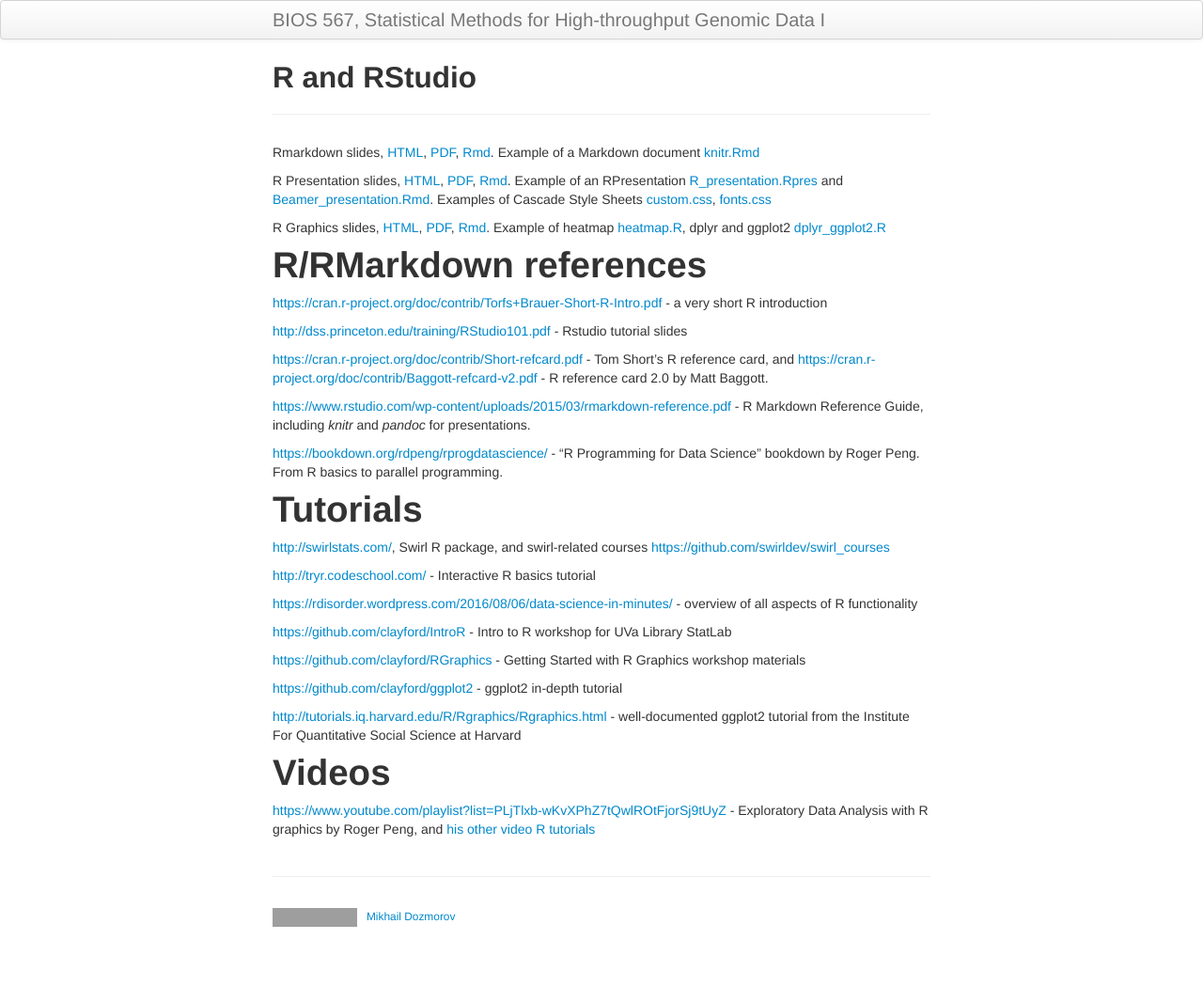
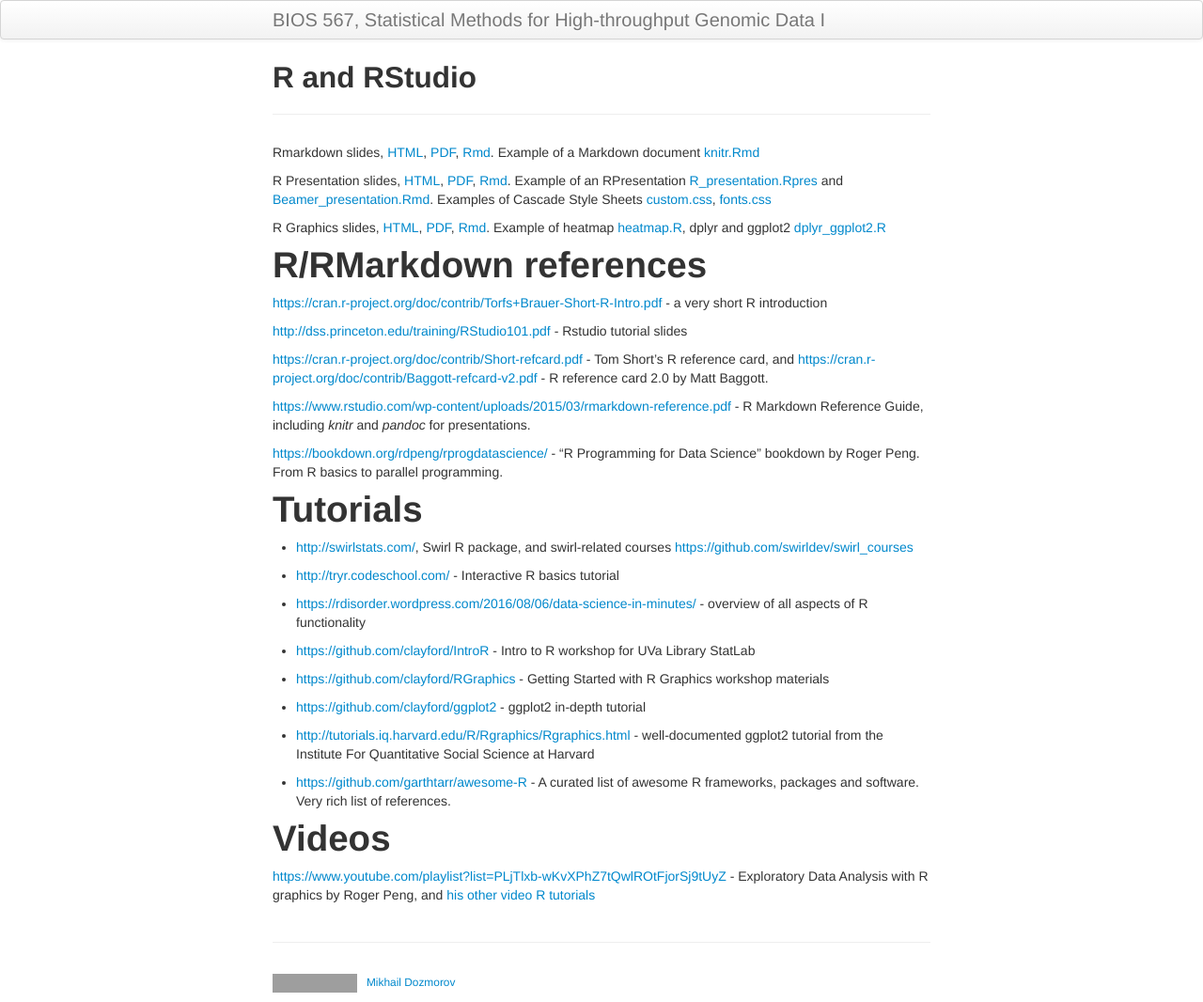
Before and after one commit to mdozmorov/BIOS567, a Jekyll site: the page built from pages/01_R.md, in a window 1280 px wide. Shown: the whole page at 94% size. Built offline with Jekyll 4.4.1, drawn with Linux system fonts in a browser that asks for light colours; before the commit the page ends 996 px from its top, so only the background shows below that; grey boxes are pictures that could not be loaded.

Commit message:
Add avesome-R

```diff
--- a/pages/01_R.md
+++ b/pages/01_R.md
@@ -24,19 +24,21 @@ R Graphics slides, [HTML](/BIOS567/assets/presentation_Graphics/3_Reports_graphi
 
 # Tutorials
 
-[http://swirlstats.com/](http://swirlstats.com/), Swirl R package, and swirl-related courses [https://github.com/swirldev/swirl_courses](https://github.com/swirldev/swirl_courses)
+- [http://swirlstats.com/](http://swirlstats.com/), Swirl R package, and swirl-related courses [https://github.com/swirldev/swirl_courses](https://github.com/swirldev/swirl_courses)
 
-[http://tryr.codeschool.com/](http://tryr.codeschool.com/) - Interactive R basics tutorial
+- [http://tryr.codeschool.com/](http://tryr.codeschool.com/) - Interactive R basics tutorial
 
-[https://rdisorder.wordpress.com/2016/08/06/data-science-in-minutes/](https://rdisorder.wordpress.com/2016/08/06/data-science-in-minutes/) - overview of all aspects of R functionality
+- [https://rdisorder.wordpress.com/2016/08/06/data-science-in-minutes/](https://rdisorder.wordpress.com/2016/08/06/data-science-in-minutes/) - overview of all aspects of R functionality
 
-[https://github.com/clayford/IntroR](https://github.com/clayford/IntroR) - Intro to R workshop for UVa Library StatLab
+- [https://github.com/clayford/IntroR](https://github.com/clayford/IntroR) - Intro to R workshop for UVa Library StatLab
 
-[https://github.com/clayford/RGraphics](https://github.com/clayford/RGraphics) - Getting Started with R Graphics workshop materials
+- [https://github.com/clayford/RGraphics](https://github.com/clayford/RGraphics) - Getting Started with R Graphics workshop materials
 
-[https://github.com/clayford/ggplot2](https://github.com/clayford/ggplot2) - ggplot2 in-depth tutorial
+- [https://github.com/clayford/ggplot2](https://github.com/clayford/ggplot2) - ggplot2 in-depth tutorial
 
-[http://tutorials.iq.harvard.edu/R/Rgraphics/Rgraphics.html](http://tutorials.iq.harvard.edu/R/Rgraphics/Rgraphics.html) - well-documented ggplot2 tutorial from the Institute For Quantitative Social Science at Harvard
+- [http://tutorials.iq.harvard.edu/R/Rgraphics/Rgraphics.html](http://tutorials.iq.harvard.edu/R/Rgraphics/Rgraphics.html) - well-documented ggplot2 tutorial from the Institute For Quantitative Social Science at Harvard
+
+- [https://github.com/garthtarr/awesome-R](https://github.com/garthtarr/awesome-R) - A curated list of awesome R frameworks, packages and software. Very rich list of references.
 
 # Videos
 
```
